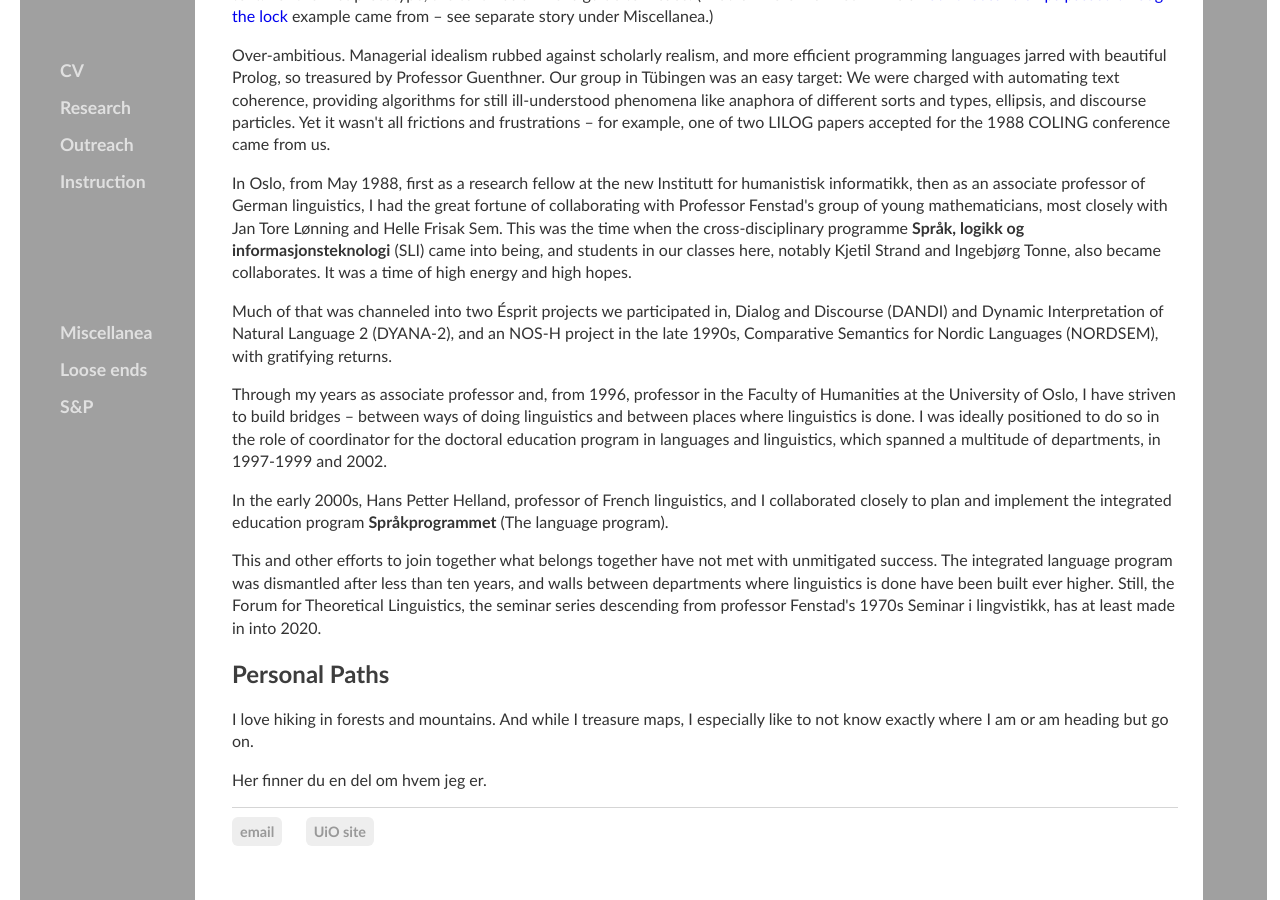
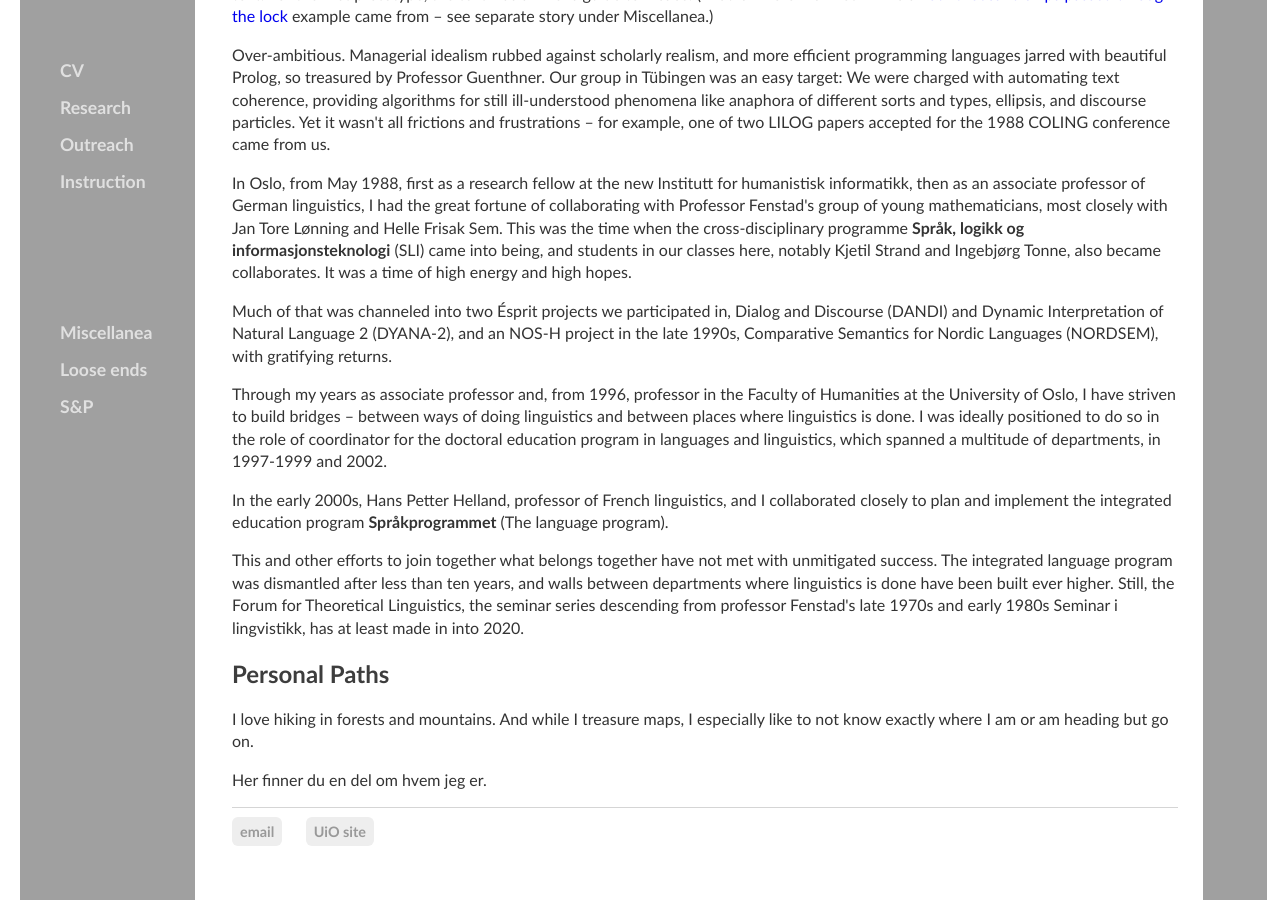
Before and after one commit to kjelljs/kjelljs.github.io, a Jekyll site: the page built from about/index.html, in a window 1280 px wide and 900 px high, scrolled down 1526 px. Built offline with Jekyll 4.4.1, drawn with Linux system fonts in a browser that asks for light colours.

Commit message:
Update index.html

```diff
--- a/about/index.html
+++ b/about/index.html
@@ -36,7 +36,7 @@ figcaption {
 	<p>Much of that was channeled into two Ésprit projects we participated in, Dialog and Discourse (DANDI) and Dynamic Interpretation of Natural Language 2 (DYANA-2), and an NOS-H project in the late 1990s, Comparative Semantics for Nordic Languages (NORDSEM), with gratifying returns.
 	</p>
 	<p>Through my years as associate professor and, from 1996, professor in the Faculty of Humanities at the University of Oslo, I have striven to build bridges &ndash; between ways of doing linguistics and between places where linguistics is done. I was ideally positioned to do so in the role of coordinator for the doctoral education program in languages and linguistics, which spanned a multitude of departments, in 1997-1999 and 2002.</p><p>In the early 2000s, Hans Petter Helland, professor of French linguistics, and I collaborated closely to plan and implement the integrated education program <b>Språkprogrammet</b> (The language program).</p>
-	<p>This and other efforts to join together what belongs together have not met with unmitigated success. The integrated language program was dismantled after less than ten years, and walls between departments where linguistics is done have been built ever higher. Still, the Forum for Theoretical Linguistics, the seminar series descending from professor Fenstad's 1970s Seminar i lingvistikk, has at least made in into 2020.
+	<p>This and other efforts to join together what belongs together have not met with unmitigated success. The integrated language program was dismantled after less than ten years, and walls between departments where linguistics is done have been built ever higher. Still, the Forum for Theoretical Linguistics, the seminar series descending from professor Fenstad's late 1970s and early 1980s Seminar i lingvistikk, has at least made in into 2020.
 	</p>
 	<h2 id="priv">Personal Paths</h2>
 	<p>I love hiking in forests and mountains. And while I treasure maps, I especially like to not know exactly where I am or am heading but go on.</p>
```
